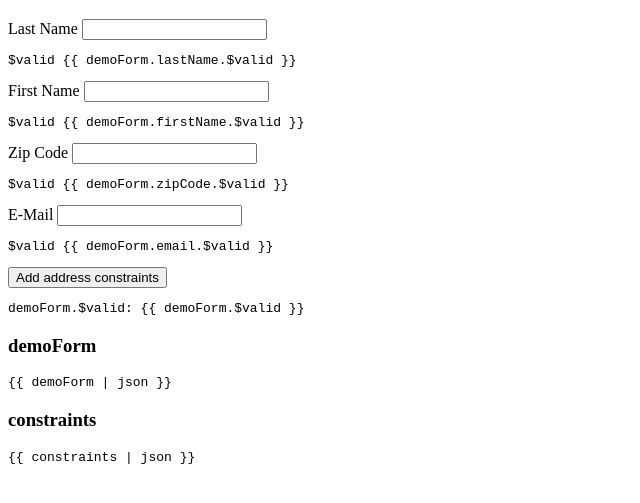
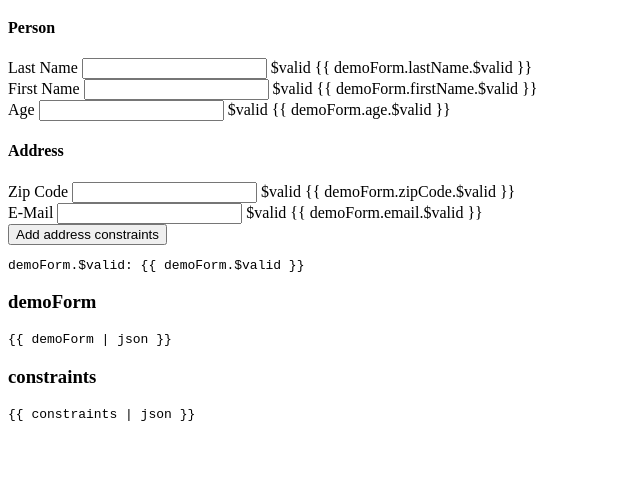
Before and after one commit to netceteragroup/valdr, a website: page demo/simple.html in a window 1280 px wide. Shown: the part 61-564 px from the top of the page, without its empty margins (0-640 px from the left). Drawn offline with nearby package versions, Linux system fonts and the light colour scheme; files that its build step writes are made by us from their sources.

Commit message:
chore(demo): add min validation demo, clean up all demo pages

```diff
--- a/demo/simple.html
+++ b/demo/simple.html
@@ -13,14 +13,15 @@
 
     <div valdr-type="Person">
 
+      <h4>Person</h4>
       <div>
         <label for="lastName">Last Name</label>
         <input type="text"
                id="lastName"
                name="lastName"
                ng-model="person.lastName">
+        <span>$valid {{ demoForm.lastName.$valid }}</span>
       </div>
-      <pre>$valid {{ demoForm.lastName.$valid }}</pre>
 
       <div>
         <label for="firstName">First Name</label>
@@ -28,9 +29,20 @@
                id="firstName"
                name="firstName"
                ng-model="person.firstName">
+        <span>$valid {{ demoForm.firstName.$valid }}</span>
       </div>
-      <pre>$valid {{ demoForm.firstName.$valid }}</pre>
 
+
+      <div>
+        <label for="age">Age</label>
+        <input type="number"
+               id="age"
+               name="age"
+               ng-model="person.age">
+        <span>$valid {{ demoForm.age.$valid }}</span>
+      </div>
+
+      <h4>Address</h4>
       <div valdr-type="Address">
         <div>
           <label for="zipCode">Zip Code</label>
@@ -38,8 +50,8 @@
                  id="zipCode"
                  name="zipCode"
                  ng-model="person.address.zipCode">
+          <span>$valid {{ demoForm.zipCode.$valid }}</span>
         </div>
-        <pre>$valid {{ demoForm.zipCode.$valid }}</pre>
 
         <div>
           <label for="email">E-Mail</label>
@@ -47,8 +59,8 @@
                  id="email"
                  name="email"
                  ng-model="person.address.email">
+          <span>$valid {{ demoForm.email.$valid }}</span>
         </div>
-        <pre>$valid {{ demoForm.email.$valid }}</pre>
       </div>
     </div>
 
@@ -82,7 +94,7 @@
             'message': 'Last name must be between 2 and 10 characters.'
           },
           'Required': {
-            'message': 'Last name code is required.'
+            'message': 'Last name is required.'
           }
         },
         'firstName': {
@@ -90,6 +102,15 @@
             'min': 2,
             'max': 20,
             'message': 'First name must be between 2 and 20 characters.'
+          }
+        },
+        'age': {
+          'Min': {
+            value: '21',
+            message: 'Must be 21 years old.'
+          },
+          'Required': {
+            message: 'Age is required.'
           }
         }
       }
```
Also changed, not shown: demo/customValidator.html (+3 -2 lines), demo/loadConstraints.html (+4 -3 lines).
